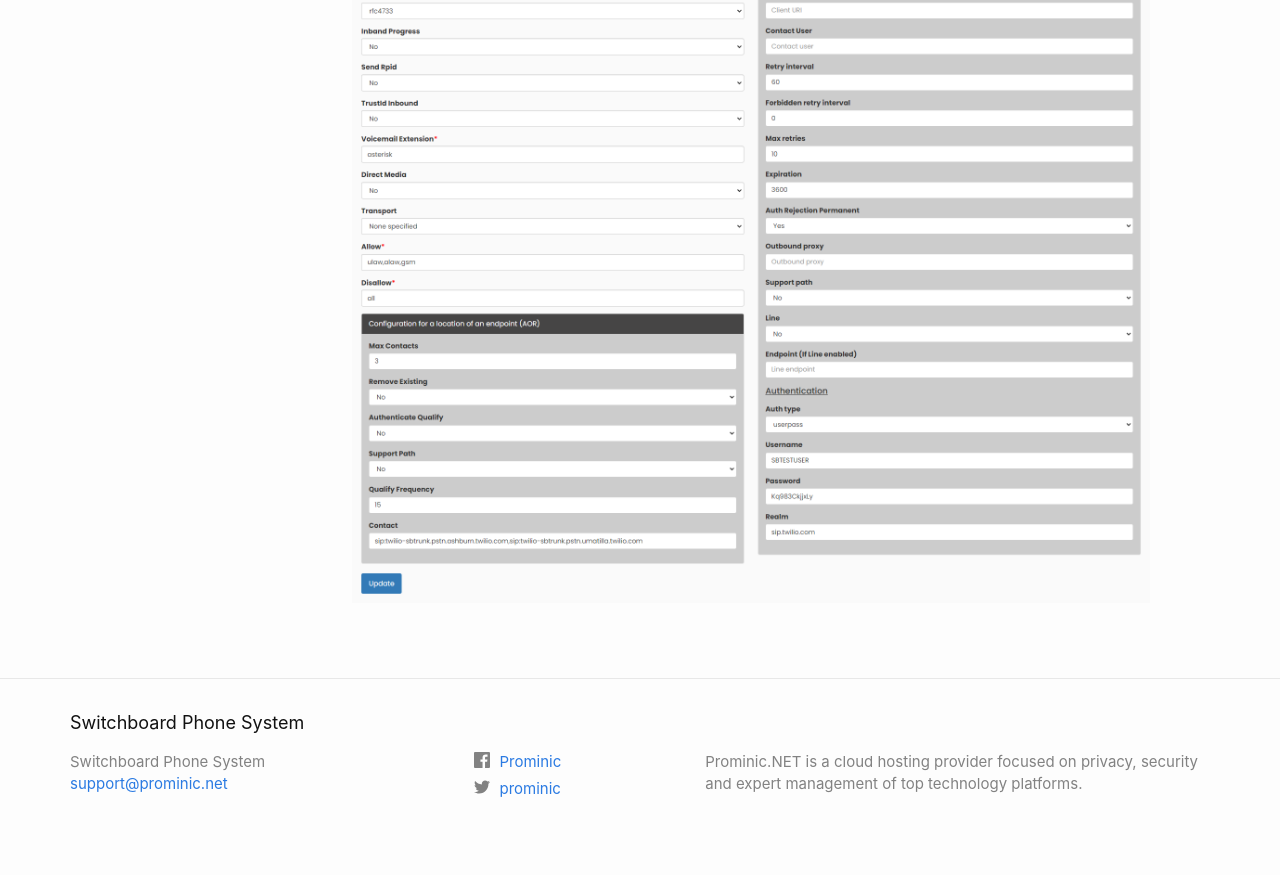
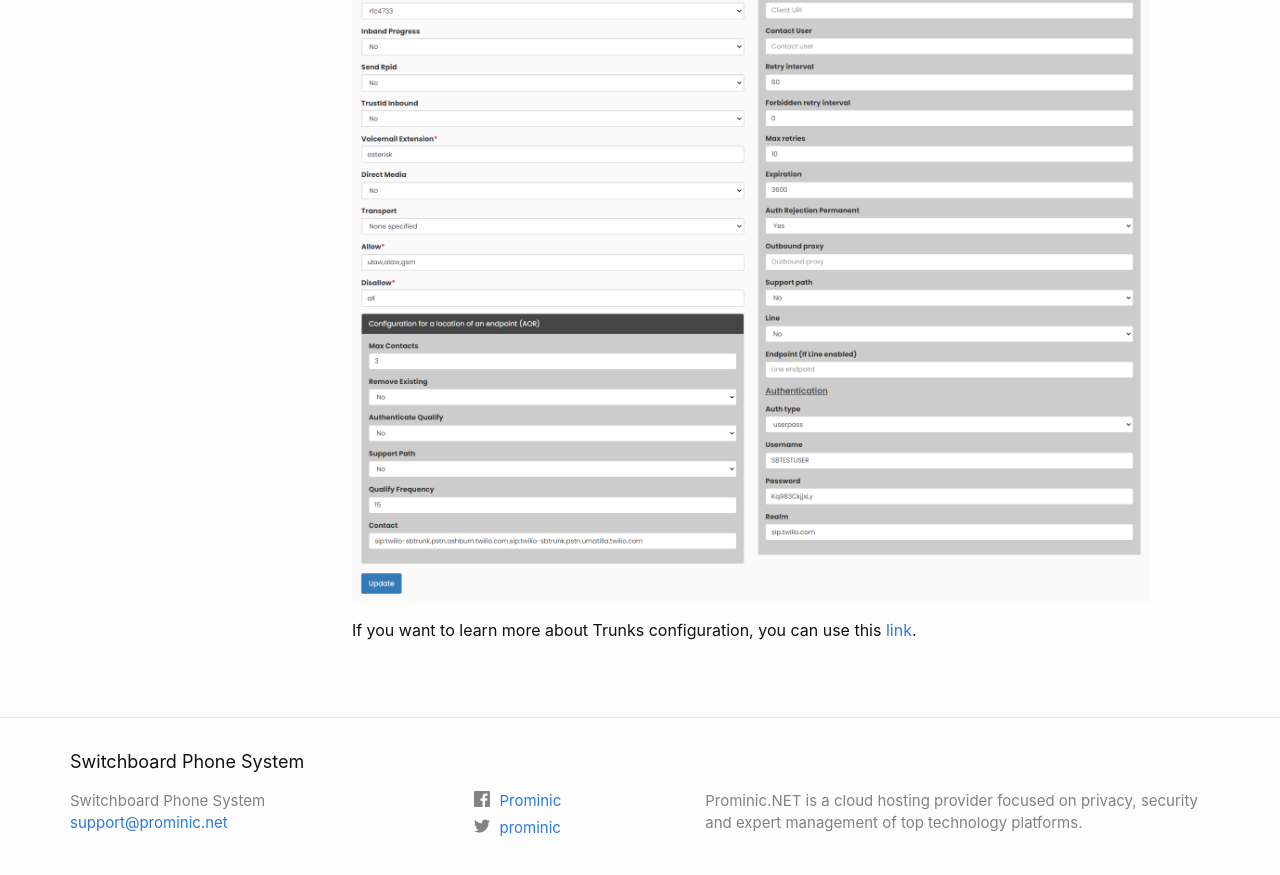
Before and after one commit to PhoneSwitchBoard/Switchboard-Website-Docs, a Jekyll site: the page built from docs/trunk.md, in a window 1280 px wide and 900 px high, scrolled down 1686 px. Shown: the top 875 px of the window. Built offline with Jekyll 4.4.1, drawn with Linux system fonts in a browser that asks for light colours.

Commit message:
Trunk update

```diff
--- a/docs/trunk.md
+++ b/docs/trunk.md
@@ -29,3 +29,6 @@ Also, if you are an experienced user, there is also option to configure Advanced
 
 
 ![Screenshot: Trunk Advanced Settings](./../images/trunk_advanced.png)
+
+
+If you want to learn more about Trunks configuration, you can use this [link](https://www.twilio.com/en-us/blog/sip-trunk-vs-sip-line).
```
